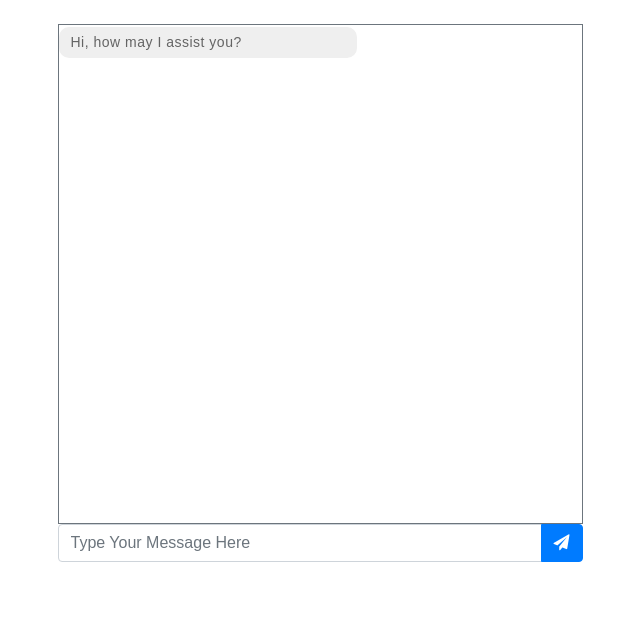
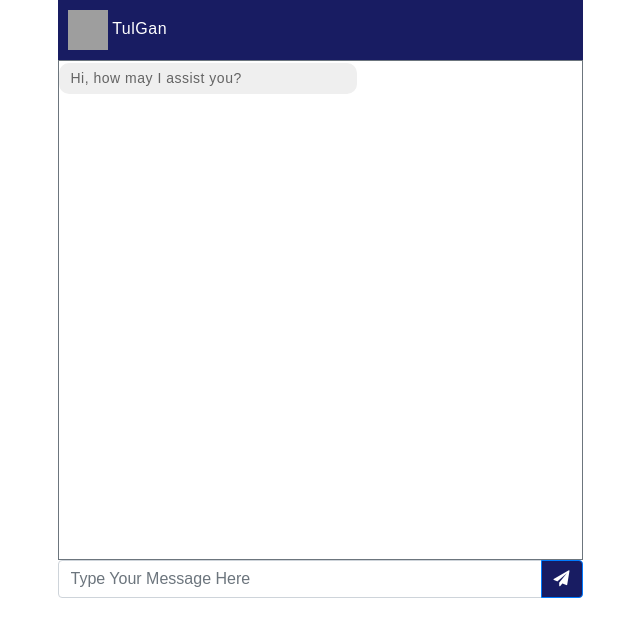
Before and after one commit to daryl-tan/TulGan-Chatbot, a Flask app: page / in a window 1280 px wide. Shown: the top 637 px of the page, without its empty margins (320-960 px from the left). Run offline with Flask 2, Linux system fonts and the light colour scheme; parts of the project's set-up code (start-up, migrations or seed data) failed here and were passed over; some libraries are stand-ins or nearby versions; grey boxes are pictures that could not be loaded.

Commit message:
added header and changed colours

```diff
--- a/static/style.css
+++ b/static/style.css
@@ -7,7 +7,9 @@
 }
 
 .msg-header {
-	display: inline-block;
+	background-color: #181c62;
+	color: #fff;
+	padding: 10px;
 }
 
 .chat-page {
@@ -39,7 +41,7 @@
 }
 
 .user-msg p {
-	background: #007bff none repeat scroll 0 0;
+	background: #181c62 none repeat scroll 0 0;
 	color: #fff;
 	border-radius: 10px;
 	font-size: 14px;
--- a/templates/index.html
+++ b/templates/index.html
@@ -22,7 +22,16 @@
 	</head>
 	<body>
 		<div class="container">
-			<div class="msg-header"></div>
+			<div class="col-sm-6 offset-sm-3">
+				<div class="msg-header">
+					<img
+						src="https://user-images.githubusercontent.com/47237334/83617987-6f6bec80-a5bc-11ea-9205-46ce79b4eab0.jpg"
+						alt="logo"
+						style="width: 40px; height: 40px;"
+					/>
+					TulGan
+				</div>
+			</div>
 			<div class="chat-page">
 				<div class="col-sm-6 offset-sm-3">
 					<div
@@ -52,6 +61,10 @@
 									class="btn btn-primary"
 									type="submit"
 									id="sendBtn"
+									style="
+										background-color: #181c62;
+										color: #fff;
+									"
 								>
 									<i class="fa fa-paper-plane"> </i>
 								</button>
```
